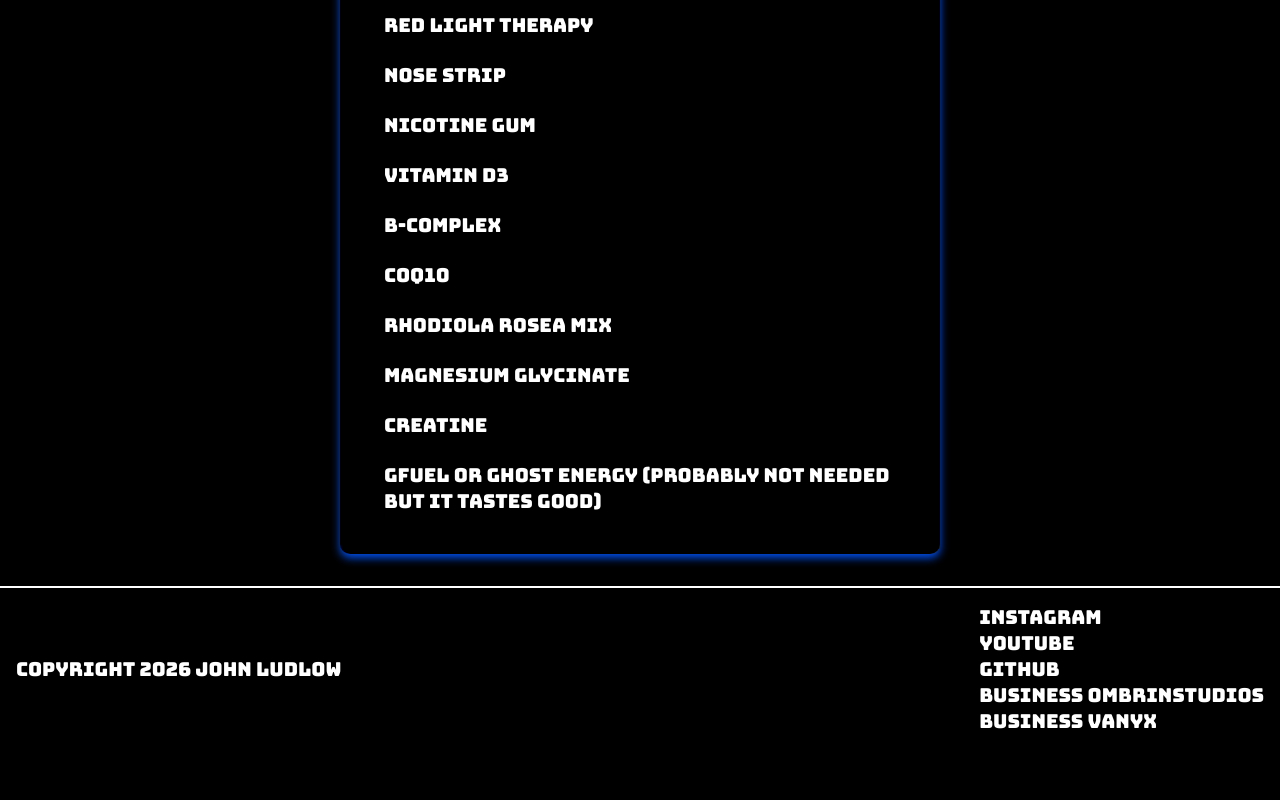
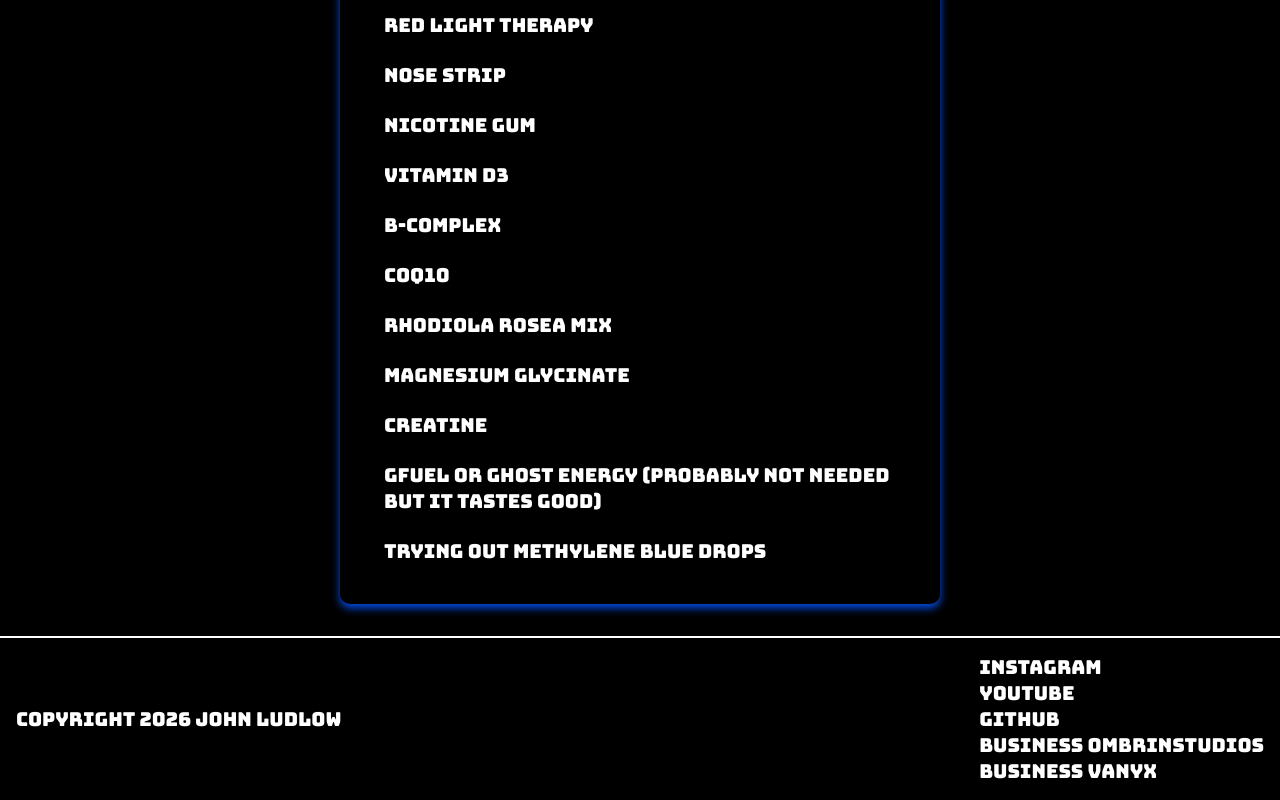
Before and after one commit to Einvy/react-portfolio, a React (Create React App) app: page / in a window 1280 px wide. Shown: the part 2910-3710 px from the top of the page. Before the commit the page ends 3660 px from the top, so only its background shows below. Built offline with nearby package versions, Linux system fonts and the light colour scheme; a web font is replaced by a local one.

Commit message:
Small change to nootropic stack

```diff
--- a/src/Components/NootropicStack.jsx
+++ b/src/Components/NootropicStack.jsx
@@ -86,6 +86,9 @@
               GFuel or Ghost energy (probably not needed but it tastes good)
             </a>
           </li>
+          <li>
+            <a href="#">Trying out Methylene Blue drops</a>
+          </li>
         </ul>
       </div>
     </section>
```
